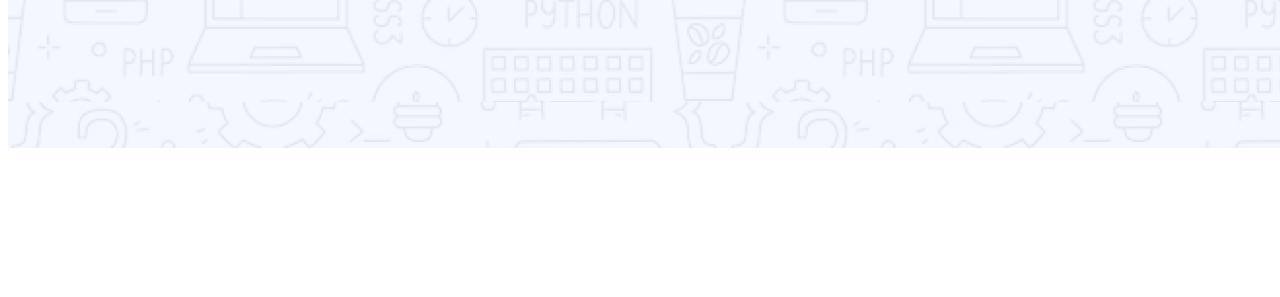
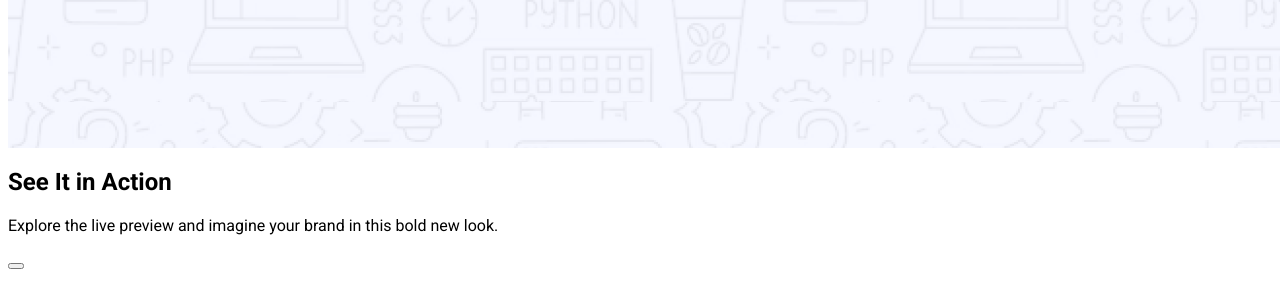
Before and after one commit to Antushil11/B12A01-landing-launchpad--2, a plain HTML site: page index.html in a window 1280 px wide. Shown: the part 558-855 px from the top of the page. Before the commit the page ends 800 px from the top, so only its background shows below. Drawn offline with Linux system fonts and the light colour scheme.

Commit message:
Action section

```diff
--- a/index.html
+++ b/index.html
@@ -30,6 +30,22 @@
         </div>
     </header>
 
+    <main>
+        <section>
+            <div class="Left-Side">
+                <h2 class="Title">See It in Action</h2>
+                <p class="Subtitle">Explore the live preview and imagine your brand in this bold new look.</p>
+                <button class="Launch-Live-Preview-Button"></button>
+            </div>
+
+            <div class="Right Side">
+                <img src="" alt="">
+            </div>
+
+
+        </section>
+    </main>
+
 
 
 </body>
```
